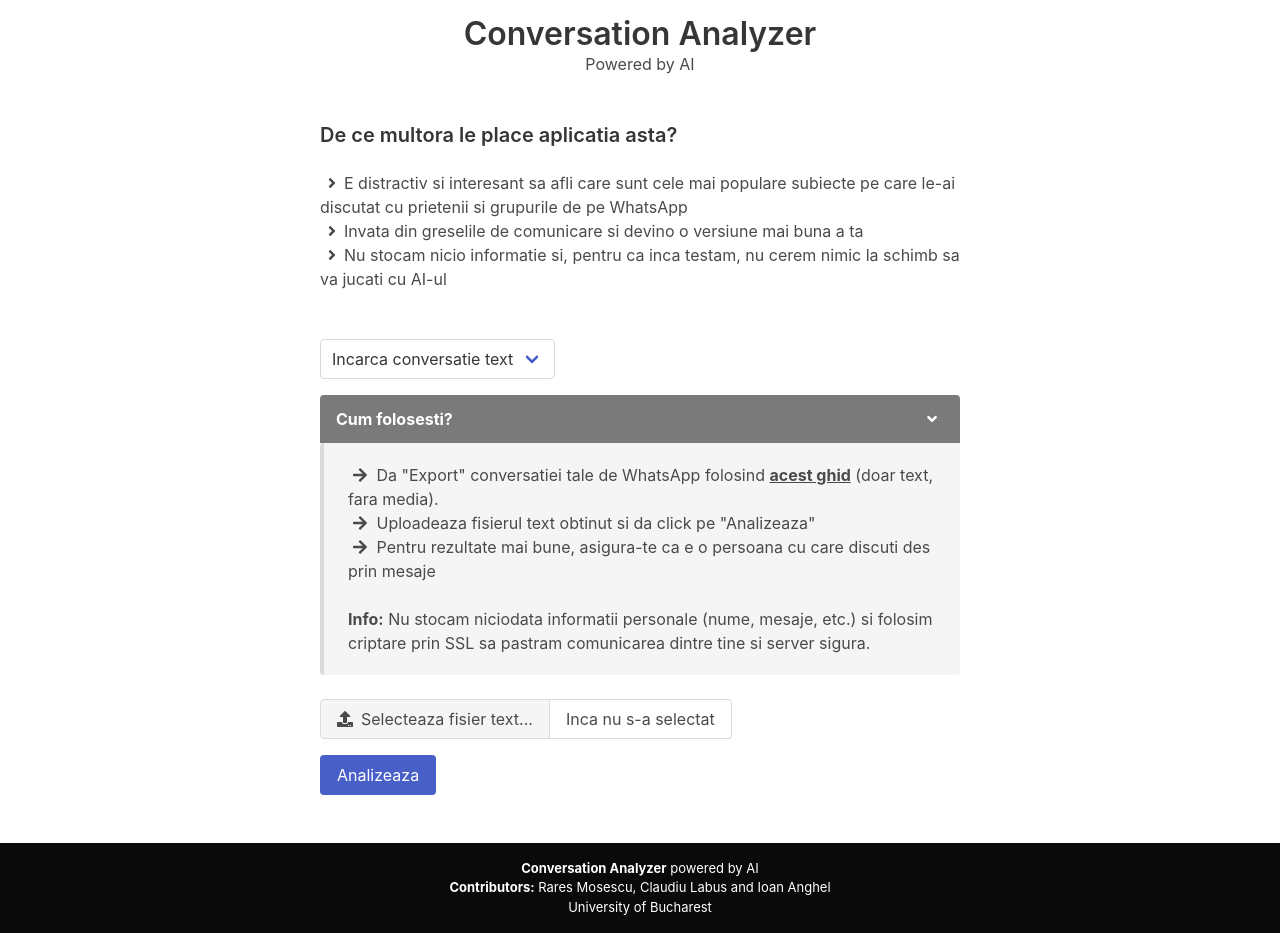
After one commit to raresmosescu/nlp_texts_analysis2, a Django app: template app/core/templates/index_RO.html in a window 1280 px wide. The commit adds this page. Run offline with Django 3.2, Linux system fonts and the light colour scheme; the template is opened without the code that fills it, so the values that code supplies are empty; some libraries are stand-ins or nearby versions.

Commit message:
RO/EN lang

```diff
--- /dev/null
+++ b/app/core/templates/index_RO.html
@@ -0,0 +1,128 @@
+{% extends 'base.html' %}
+
+{% block content %}
+<section class="section" >
+
+  <div class="container" id="centered-container">
+    <h1 class="title is-5">De ce multora le place aplicatia asta?</h1>
+
+    <div class="info mb-6">
+      <span class="icon">
+        <i class="fas fa-angle-right"></i>
+      </span>E distractiv si interesant sa afli care sunt cele mai populare subiecte pe care le-ai discutat cu prietenii si grupurile de pe WhatsApp<br>
+      <span class="icon">
+        <i class="fas fa-angle-right"></i>
+      </span>Invata din greselile de comunicare si devino o versiune mai buna a ta<br>
+      <span class="icon">
+        <i class="fas fa-angle-right"></i>
+      </span>Nu stocam nicio informatie si, pentru ca inca testam, nu cerem nimic la schimb sa va jucati cu AI-ul
+    </div>
+
+    <div class="container">
+      <form
+        enctype="multipart/form-data"
+        class="form"
+        action="/results/"
+        method="post"
+      >
+        {% csrf_token %}
+        <div class="select mb-4">
+          <select name="input-method" id="text-type">
+            <option id="text-input" value="1">Copy/paste conversatie</option>
+            <option id="file-upload" value="2" selected>Incarca conversatie text</option>
+          </select>
+        </div>
+
+        <article class="message guide">
+          <a id="guide-dropdown-button">
+            <div class="message-header has-background-grey has-text-white no-link-decoration">
+              <p >Cum folosesti?</p>
+              <span class="icon">
+                <i id="guide-dropdown-button-icon" class="fas fa-angle-down"></i>
+              </span>
+            </div>
+          </a>
+          <div id="guide-dropdown-message" class="message-body">
+            <span class="icon">
+              <i class="fas fa-arrow-right"></i>
+            </span>
+            Da "Export" conversatiei tale de WhatsApp folosind <a href="https://faq.whatsapp.com/android/chats/how-to-save-your-chat-history/?lang=en"><strong>acest ghid</strong></a> (doar text, fara media).<br>
+            <span class="icon">
+              <i class="fas fa-arrow-right"></i>
+            </span>
+            Uploadeaza fisierul text obtinut si da click pe "Analizeaza" <br>
+            <span class="icon">
+              <i class="fas fa-arrow-right"></i>
+            </span>
+            Pentru rezultate mai bune, asigura-te ca e o persoana cu care discuti des prin mesaje <br><br>
+            <strong>Info:</strong> Nu stocam niciodata informatii personale (nume, mesaje, etc.) si folosim criptare prin SSL sa pastram comunicarea dintre tine si server sigura.
+          </div>
+        </article>
+
+        <div class="file has-name is-hidden">
+          <label class="file-label">
+            <input name="file" class="file-input" type="file" accept=".txt" />
+            <span class="file-cta">
+              <span class="file-icon">
+                <i class="fas fa-upload"></i>
+              </span>
+              <span class="file-label"> Selecteaza fisier text... </span>
+            </span>
+            <span class="file-name"> Inca nu s-a selectat </span>
+          </label>
+        </div>
+        <div class="text">
+          <textarea
+            class="input textarea"
+            name="text"
+            id=""
+            cols="10"
+            rows="5"
+          ></textarea>
+        </div>
+        <button id="submit" class="button mt-4 is-link" type="submit">Analizeaza</button>
+      </form>
+    </div>
+  </div>
+</section>
+{% endblock content %} {% block scripts %}
+<script>
+  $(function () {
+    pickInput();
+    $("#submit").click({}, () => {
+      $("#submit").addClass("is-loading");
+    });
+    $("#text-type").change(() => {
+      pickInput();
+    });
+    $(".file-input").change(() => {
+      $(".file-name").text($(".file-input")[0].value.split("\\")[2]);
+    });
+  });
+
+  function pickInput() {
+    value = $("select option:selected")[0].value;
+    if (value == 1) {
+      $(".file").addClass("is-hidden");
+      $(".text").removeClass("is-hidden");
+      $("article.message.guide").hide();
+    } else if (value == 2) {
+      $(".file").removeClass("is-hidden");
+      $(".text").addClass("is-hidden");
+      $("article.message.guide").show();
+    }
+  }
+
+  $('#guide-dropdown-button').click(function() {
+    $('#guide-dropdown-message').toggle();
+    $('#guide-dropdown-button-icon').toggleClass('fas fa-angle-up');
+    $('#guide-dropdown-button-icon').toggleClass('fas fa-angle-down');
+    if ($('#guide-dropdown-message').css('display') == 'none') {
+      $('.message-header').css('border-radius', '4px 4px 4px 4px')
+    } else {
+      $('.message-header').css('border-radius', '4px 4px 0px 0px')
+    }
+  });
+
+</script>
+{% endblock scripts %}
--- a/app/core/views.py
+++ b/app/core/views.py
@@ -4,7 +4,7 @@ from .nlp import analyze_text, analyze_whatsapp_export
 from .sample_texts import samples
 
 def home(request):
-    return render(request, 'index.html')
+    return render(request, 'index_RO.html')
 
 def results(request):
     if request.method == 'POST':
@@ -17,7 +17,7 @@ def results(request):
           r = analyze_text(text).most_common(60)
         else:
           r = analyze_text(samples.sample1).most_common(60)
-        return render(request, 'results.html', context={'results': r, 'results_str': str(dict(r))})
+        return render(request, 'results_RO.html', context={'results': r, 'results_str': str(dict(r))})
 
       else:
         text = request.FILES['file'].read()
@@ -25,7 +25,7 @@ def results(request):
           r = analyze_whatsapp_export(text).most_common(60)
         else:
           r = analyze_whatsapp_export(samples.sample1).most_common(60)
-        return render(request, 'results.html', context={'results': r, 'results_str': str(dict(r))})
+        return render(request, 'results_RO.html', context={'results': r, 'results_str': str(dict(r))})
 
     else:
       return HttpResponse('i donno man')
```
Also changed, not shown: app/core/templates/results_EN.html (added, +27 -0 lines), app/core/templates/results_RO.html (renamed from app/core/templates/results.html, +3 -4 lines), app/core/templates/index_EN.html (renamed from app/core/templates/index.html), 1 other file.
